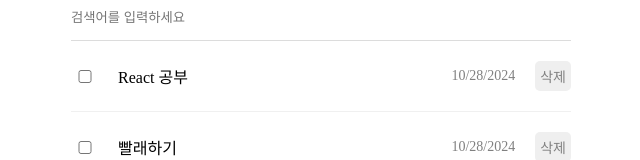
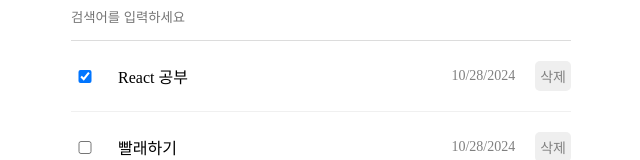
Before and after one commit to junsunghan/TodoList, a React (Vite) app: page / in a window 1280 px wide. Shown: the part 287-447 px from the top of the page, without its empty margins (319-959 px from the left). Built offline with nearby package versions, Linux system fonts and the light colour scheme.

Commit message:
5. CheckBox 수정 기능

```diff
--- a/src/App.jsx
+++ b/src/App.jsx
@@ -7,7 +7,7 @@ import { useState, useRef } from "react";
 const mockData = [
   {
     id: 0,
-    isDone: false,
+    isDone: true,
     content: "React 공부",
     date: new Date().getTime(),
   },
@@ -39,11 +39,23 @@ function App() {
     setTodos([newTodo, ...todos]);
   };
 
+  const onUpdate = (targetId) => {
+    // todos State의 값들 중에
+    // targetId와 일치하는 id를 갖는 투두 아이템의 isDone 변경
+
+    // 인수 : todos 배열에서 targetId와 일치하는 id를 갖는 요소의 데이터만 딱 바꾼 새로운 배열
+    setTodos(
+      todos.map((todo) =>
+        todo.id === targetId ? { ...todo, isDone: !todo.isDone } : todo
+      )
+    );
+  };
+
   return (
     <div className="APP">
       <Header />
       <Editor onCreate={onCreate} />
-      <List todos={todos} />
+      <List todos={todos} onUpdate={onUpdate} />
     </div>
   );
 }
--- a/src/components/List.jsx
+++ b/src/components/List.jsx
@@ -2,7 +2,7 @@ import "./List.css";
 import TodoItem from "./TodoItem";
 import { useState } from "react";
 
-const List = ({ todos }) => {
+const List = ({ todos, onUpdate }) => {
   const [search, setSearch] = useState("");
 
   const onChangeSearch = (e) => {
@@ -28,7 +28,7 @@ const List = ({ todos }) => {
       />
       <div className="todos_wrapper">
         {filteredTodos.map((todo) => {
-          return <TodoItem key={todo.id} {...todo} />;
+          return <TodoItem key={todo.id} {...todo} onUpdate={onUpdate} />;
         })}
       </div>
     </div>
--- a/src/components/TodoItem.jsx
+++ b/src/components/TodoItem.jsx
@@ -1,9 +1,18 @@
 import "./TodoItem.css";
 
-const TotoItem = ({ id, isDone, content, date }) => {
+const TotoItem = ({ id, isDone, content, date, onUpdate }) => {
+  const onChangeCheckBox = () => {
+    onUpdate(id);
+  };
+
   return (
     <div className="TodoItem">
-      <input readOnly checked={isDone} type="checkbox" />
+      <input
+        onChange={onChangeCheckBox}
+        readOnly
+        checked={isDone}
+        type="checkbox"
+      />
       <div className="content">{content}</div>
       <div className="date">{new Date(date).toLocaleDateString()}</div>
       <button>삭제</button>
```
